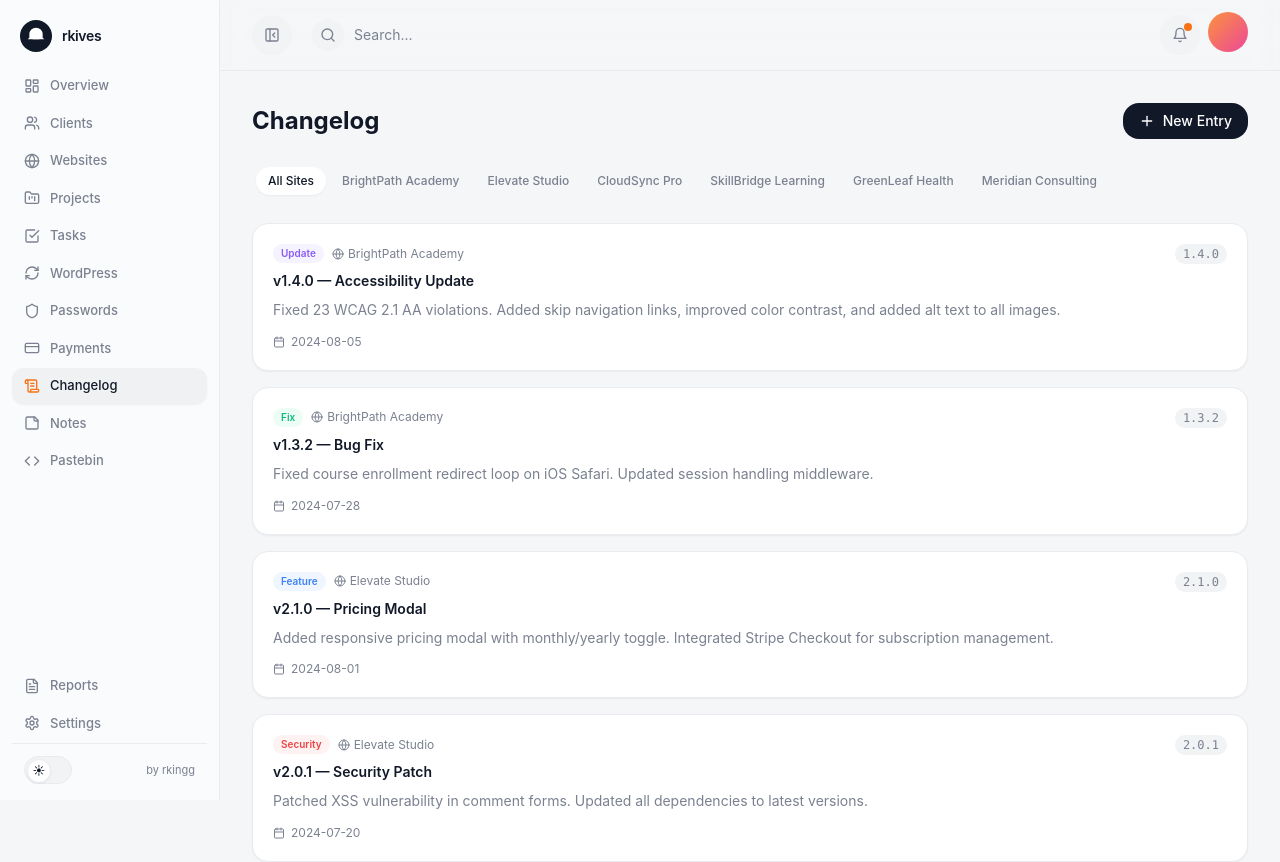
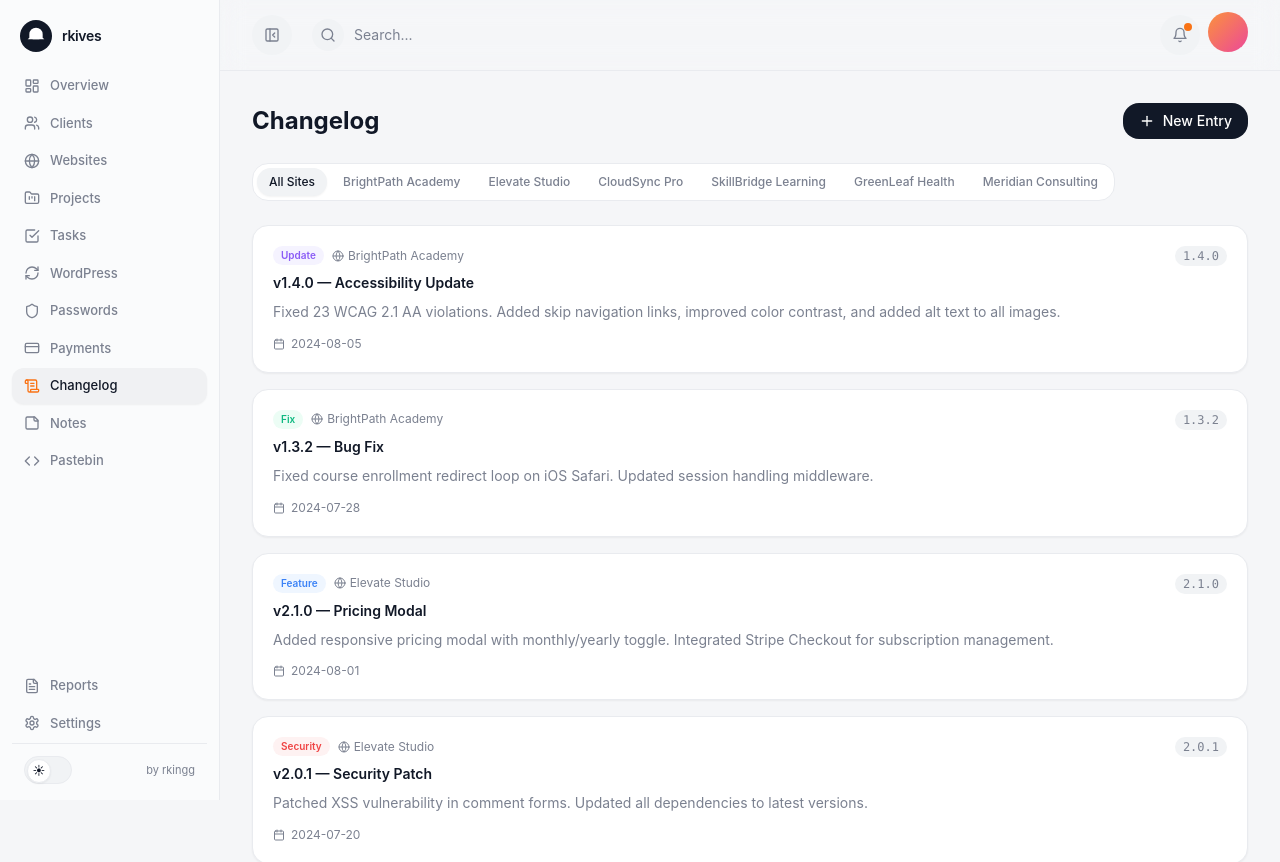
Before and after one commit to rkingg-dev/rkives, a Next.js app: page /dashboard/changelog in a window 1280 px wide. Shown: the top 862 px of the page. Built offline with nearby package versions, Linux system fonts and the light colour scheme.

Commit message:
Apply consistent filter tab design across all pages

```diff
--- a/src/app/dashboard/changelog/page.tsx
+++ b/src/app/dashboard/changelog/page.tsx
@@ -54,12 +54,12 @@ export default function ChangelogPage() {
       </div>
 
       {/* Site Filter */}
-      <div className="flex gap-1 bg-muted/50 rounded-lg p-1 w-fit overflow-x-auto">
-        <button onClick={() => setSiteFilter("All")} className={cn("px-3 py-1.5 text-xs font-medium rounded-md transition-colors whitespace-nowrap", siteFilter === "All" ? "bg-card text-foreground shadow-sm" : "text-muted-foreground hover:text-foreground")}>All Sites</button>
+      <div className="flex gap-1 bg-card border border-border rounded-lg p-1 w-fit overflow-x-auto">
+        <button onClick={() => setSiteFilter("All")} className={cn("px-3 py-1.5 text-xs font-medium rounded-md transition-colors whitespace-nowrap", siteFilter === "All" ? "bg-muted text-foreground shadow-sm" : "text-muted-foreground hover:text-foreground")}>All Sites</button>
         {sitesWithChangelog.map((siteId) => {
           const site = websiteData.find((w) => w.id === siteId);
           return (
-            <button key={siteId} onClick={() => setSiteFilter(siteId)} className={cn("px-3 py-1.5 text-xs font-medium rounded-md transition-colors whitespace-nowrap", siteFilter === siteId ? "bg-card text-foreground shadow-sm" : "text-muted-foreground hover:text-foreground")}>
+            <button key={siteId} onClick={() => setSiteFilter(siteId)} className={cn("px-3 py-1.5 text-xs font-medium rounded-md transition-colors whitespace-nowrap", siteFilter === siteId ? "bg-muted text-foreground shadow-sm" : "text-muted-foreground hover:text-foreground")}>
               {site?.name}
             </button>
           );
--- a/src/app/dashboard/wordpress/page.tsx
+++ b/src/app/dashboard/wordpress/page.tsx
@@ -55,9 +55,9 @@ export default function WordpressPage() {
       </div>
 
       {/* Filter Tabs */}
-      <div className="flex gap-1 bg-muted/50 rounded-lg p-1 w-fit">
+      <div className="flex gap-1 bg-card border border-border rounded-lg p-1 w-fit">
         {typeFilters.map((f) => (
-          <button key={f} onClick={() => setFilter(f)} className={cn("px-3 py-1.5 text-xs font-medium rounded-md transition-colors", filter === f ? "bg-card text-foreground shadow-sm" : "text-muted-foreground hover:text-foreground")}>{f}</button>
+          <button key={f} onClick={() => setFilter(f)} className={cn("px-3 py-1.5 text-xs font-medium rounded-md transition-colors", filter === f ? "bg-muted text-foreground shadow-sm" : "text-muted-foreground hover:text-foreground")}>{f}</button>
         ))}
       </div>
 
```
